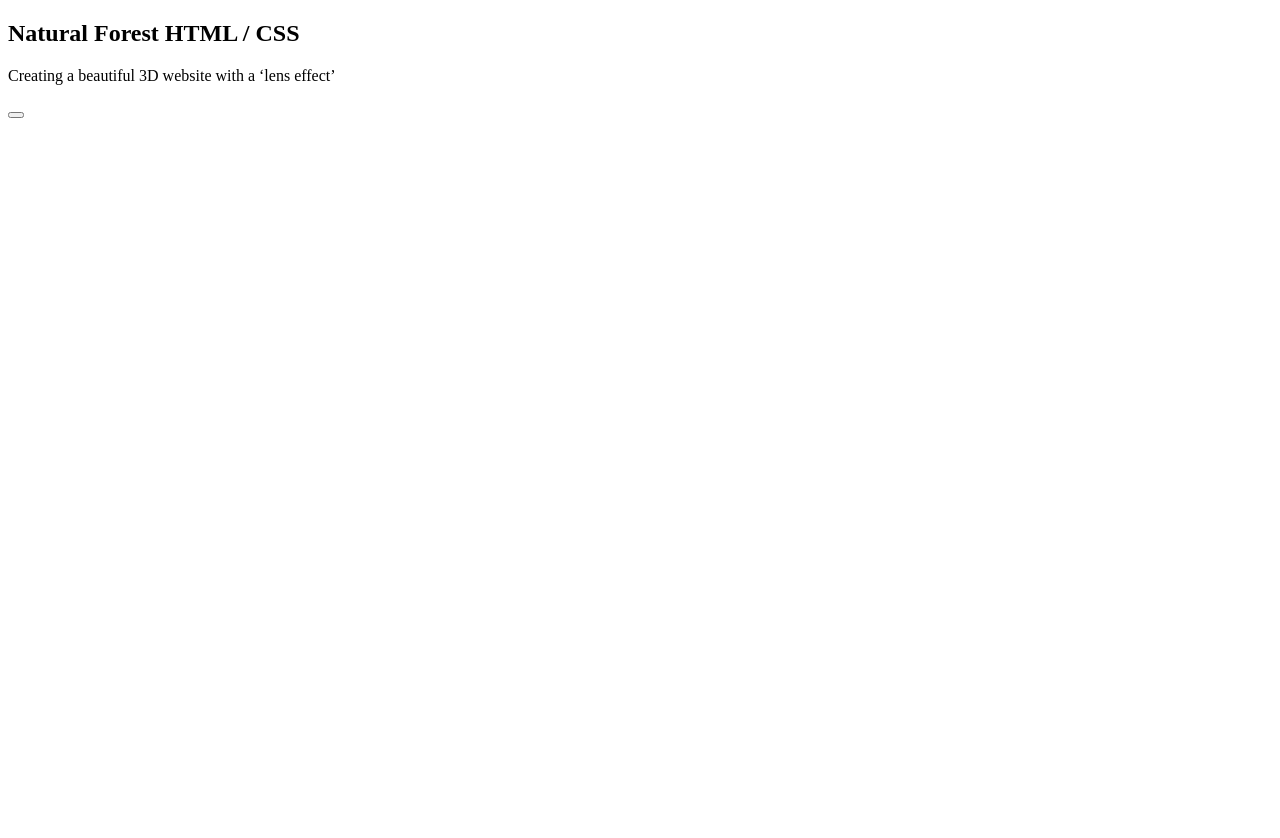
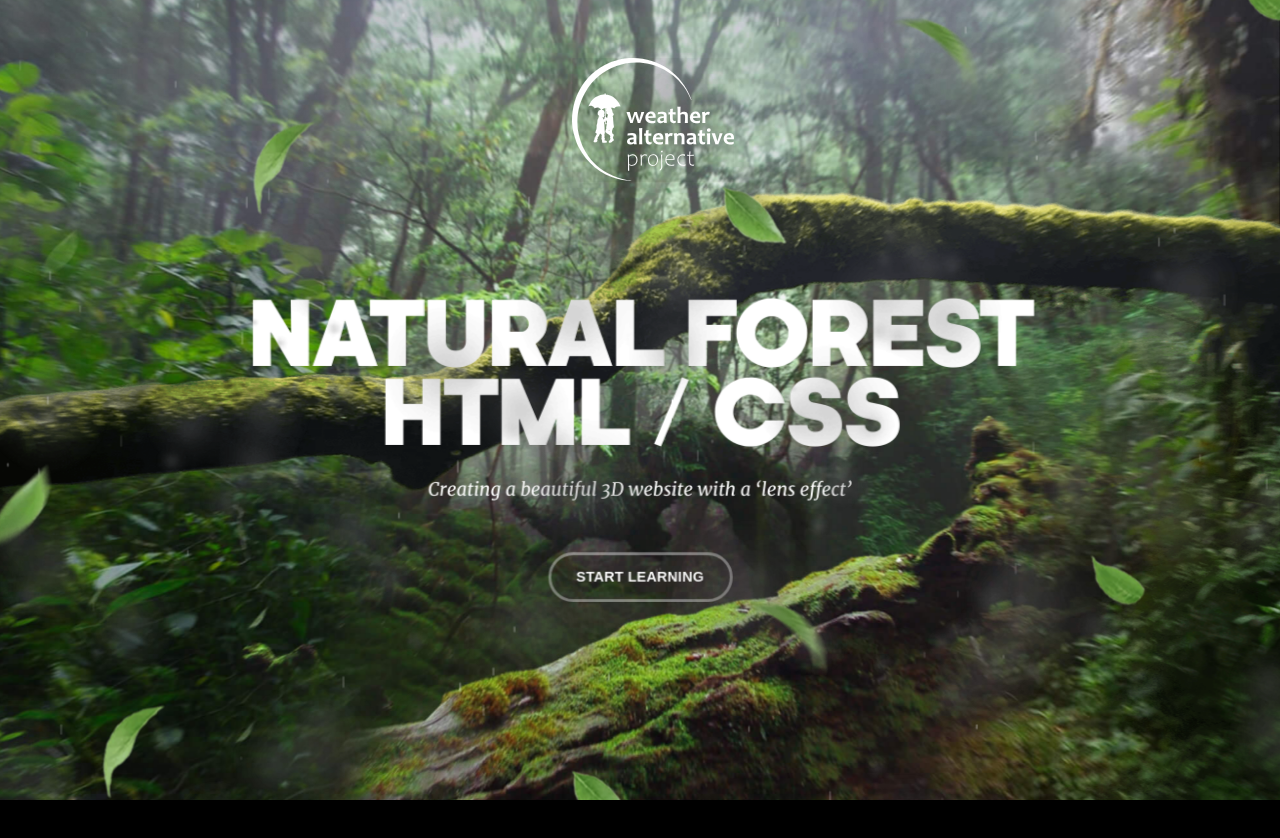
Before and after one commit to ksupyl/Natural_Forest_3D_website_portfolio, a plain HTML site: page html/index.html in a window 1280 px wide. After the commit the page ends 800 px from the top, so only its background shows below. Drawn offline with Linux system fonts and the light colour scheme.

Commit message:
Commit 3 - final project

```diff
--- a/html/css/main.css
+++ b/html/css/main.css
@@ -0,0 +1,122 @@
+* {
+    margin: 0;
+    padding: 0;
+    box-sizing: border-box;
+}
+
+:root {
+    --index: calc(1vw + 1vh);
+    --transition: 1.5s cubic-bezier(.05, .5, 0, 1);
+}
+
+@font-face {
+    font-family: kamerik-3d;
+    src: url(../fonts/kamerik205-heavy.woff2);
+    font-weight: 900;
+}
+
+@font-face {
+    font-family: merriweather-italic-3d;
+    src: url(../fonts/merriweather-regular-italic.woff2);
+}
+
+body {
+    background-color: #000;
+    color: #fff;
+    font-family: kamerik-3d;
+}
+
+.logo {
+	--logo-size: calc(var(--index) * 7.8);
+	width: var(--logo-size);
+	height: var(--logo-size);
+	background-repeat: no-repeat;
+	position: absolute;
+	left: calc(51% - calc(var(--logo-size) / 2));
+	top: calc(var(--index) * 2.8);
+    z-index: 1;
+}
+
+.layers {
+    perspective: 1000px;
+    overflow: hidden;
+}
+
+.layers__container{
+    height: 100vh;
+    min-height: 500px;
+    transform-style: preserve-3d;
+    transform: rotateX(var(--move-y)) rotateY(var(--move-x));
+    will-change: transform;
+    transition: transform var(--transition);
+}
+
+.layers__item {
+    position: absolute;
+    inset: -5vw;
+    background-size: cover;
+    background-position: center;
+    display: flex;
+    align-items: center;
+    justify-content: center;
+}
+
+.layer-1{
+    transform: translateZ(-55px) scale(1.06);
+}
+.layer-2{
+    transform: translateZ(80px) scale(.88);
+}
+.layer-3{
+    transform: translateZ(180px) scale(.8);
+    margin: 100px;
+}
+.layer-4{
+    transform: translateZ(190px) scale(.9);
+}
+.layer-5{
+    transform: translateZ(300px) scale(.9);
+}
+.layer-6{
+    transform: translateZ(380px);
+}
+
+.hero-content {
+    font-size: calc(var(--index) * 2.9);
+    text-align: center;
+    text-transform: uppercase;
+    letter-spacing: calc(var(--index) * -.15);
+    line-height: 1.35em;
+    margin-top: calc(var(--index) * 5.5);
+}
+
+.hero-content span {
+    display: block;
+}
+
+.hero-content__p {
+    text-transform: none;
+    font-family: merriweather-italic-3d;
+    letter-spacing: normal;
+    font-size: calc(var(--index) * .9);
+    line-height: 3;
+}
+
+.button-start {
+    font-family: Arial, Helvetica, sans-serif;
+    font-weight: 600;
+    text-transform: uppercase;
+    font-size: calc(var(--index) * .7);
+    letter-spacing: .02vw;
+    padding: calc(var(--index) * .7) calc(var(--index) * 1.25);
+    background-color: transparent;
+    color: #fff;
+    border-radius: 10em;
+    border: rgb(255 255 255 / .4) 3px solid;
+	outline: none;
+	cursor: pointer;
+	margin-top: calc(var(--index) * 1.7);
+}
+.layer-4, .layer-5, .layer-6 {
+    pointer-events: none;
+}
--- a/html/index.html
+++ b/html/index.html
@@ -3,7 +3,7 @@
 <head>
     <meta charset="UTF-8">
     <meta name="viewport" content="width=device-width, initial-scale=1.0">
-    <title>Document</title>
+    <title>3D website</title>
     <link rel="stylesheet" href="./css/main.css">
     <script src="./js/app.js" defer></script>
     <script src="./libs/rain.js" defer></script>
@@ -20,7 +20,7 @@
                 <div class="hero-content">
                     <h1>Natural Forest <span>HTML / CSS</span></h1>
                     <p class="hero-content__p">Creating a beautiful 3D website with a ‘lens effect’</p>
-                    <button class="button-start"></button>
+                    <button class="button-start">Start Learning</button>
                 </div>
             </div>
             <div class="layers__item layer-4">
@@ -31,6 +31,5 @@
         </div>
     </section>
 
-    <div style="height: 100vh;"></div>
 </body>
 </html>
--- a/html/js/app.js
+++ b/html/js/app.js
@@ -0,0 +1,8 @@
+document.addEventListener('mousemove', e => {
+    Object.assign(document.documentElement, {
+        style: `
+        --move-x: ${(e.clientX - window.innerWidth / 2) * -.005}deg;
+        --move-y: ${(e.clientY - window.innerWidth / 2) * -.01}deg;
+        `
+    })
+})
```
